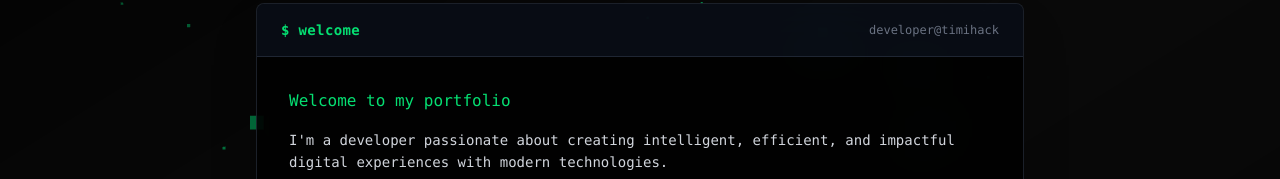
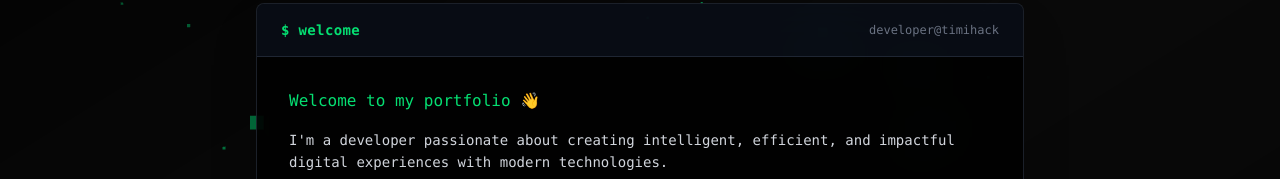
Before and after one commit to tImIhAcK/timihack, a Next.js app: page / in a window 1280 px wide. Shown: the part 177-356 px from the top of the page. Built offline with nearby package versions, Linux system fonts and the light colour scheme.

Commit message:
Add emoji to welcome message in Portfolio component

```diff
--- a/src/components/Portfolio.tsx
+++ b/src/components/Portfolio.tsx
@@ -207,7 +207,7 @@ const Portfolio = () => {
       title: "$ welcome",
       content: (
         <div className="space-y-4">
-          <p className="text-green-400 font-mono">Welcome to my portfolio</p>
+          <p className="text-green-400 font-mono">Welcome to my portfolio 👋</p>
           <p className="text-gray-300 font-mono text-sm leading-relaxed mt-2">
             I&apos;m a developer passionate about creating intelligent,
             efficient, and impactful digital experiences with modern
```
